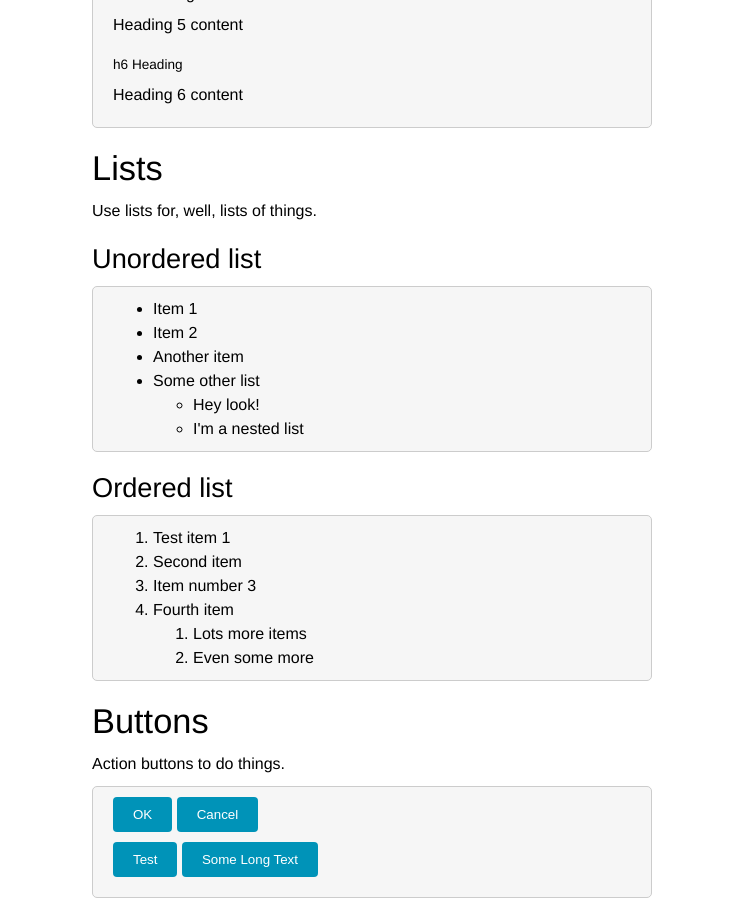
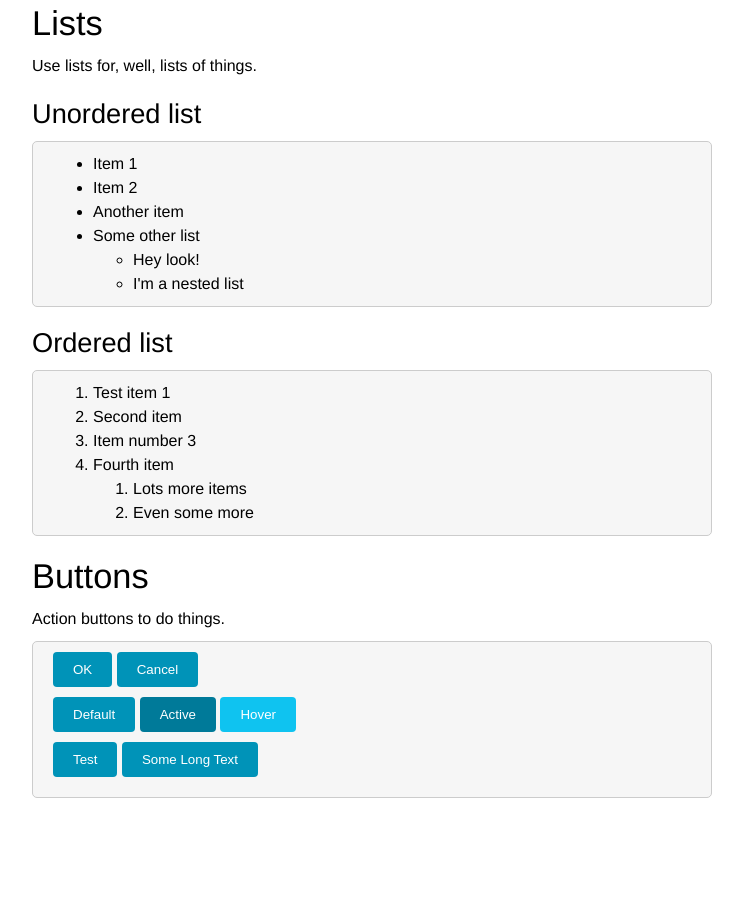
Before and after one commit to conradz/hut-base, a plain HTML site: page index.html in a window 1280 px wide. Shown: the part 1646-2554 px from the top of the page, without its empty margins (268-1011 px from the left). After the commit the page ends 2454 px from the top, so only its background shows below. Drawn offline with Linux system fonts and the light colour scheme.

Commit message:
Update example

```diff
--- a/example.css
+++ b/example.css
@@ -39,20 +39,20 @@
   box-sizing: border-box;
 }
 
-/* Root and body element fill whole window and have no margin */
-
 html,
 body {
-  width: 100%;
-  height: 100%;
   margin: 0;
   padding: 0;
 }
 
-/* Enable scroll on body element */
+html {
+  width: 100%;
+  height: 100%;
+  overflow: auto;
+}
 
 body {
-  overflow: auto;
+  overflow: hidden;
 }
 
 /* Element definitions for HTML5 elements, taken from normalize.css */
@@ -149,18 +149,20 @@ button {
   transition: background-color 0.3s;
 }
 
-button:hover {
+button:hover,
+button.hover {
   background-color: #0FC3F0;
 }
 
-button:active {
+button:active,
+button.active {
   background-color: #007A99;
 }
 
-.container {
+body {
   padding: 0 20px 10px 20px;
   margin: 0 auto;
-  max-width: 600px;
+  max-width: 720px;
   overflow: hidden;
 }
 
--- a/index.html
+++ b/index.html
@@ -7,10 +7,10 @@
         <link rel="stylesheet" href="example.css">
     </head>
     <body>
-        <div class="container">
-            <h1>HTML UI Toolkit</h1>
-            <hr>
+        <h1>HTML UI Toolkit</h1>
+        <hr>
 
+        <section id="getting-started">
             <h2>Getting Started</h2>
             <p>
                 This project contains the base styles for the HTML UI Toolkit.
@@ -24,7 +24,9 @@
                     View the code on Github.
                 </a>
             </p>
+        </section>
 
+        <section id="paragraphs">
             <h2>Paragraphs</h2>
             <p>
                 Use paragraphs for body copy. You can change line spacing with
@@ -32,21 +34,50 @@
             </p>
 
             <div class="example">
-                <p>
-                    Lorem ipsum dolor sit amet, consectetur adipiscing elit. Donec a diam lectus. Sed sit amet ipsum mauris. Maecenas congue ligula ac quam viverra nec consectetur ante hendrerit. Donec et mollis dolor. Praesent et diam eget libero egestas mattis sit amet vitae augue. Nam tincidunt congue enim, ut porta lorem lacinia consectetur. Donec ut libero sed arcu vehicula ultricies a non tortor. Lorem ipsum dolor sit amet, consectetur adipiscing elit. Aenean ut gravida lorem. Ut turpis felis, pulvinar a semper sed, adipiscing id dolor. Pellentesque auctor nisi id magna consequat sagittis. Curabitur dapibus enim sit amet elit pharetra tincidunt feugiat nisl imperdiet. Ut convallis libero in urna ultrices accumsan. Donec sed odio eros. Donec viverra mi quis quam pulvinar at malesuada arcu rhoncus. Cum sociis natoque penatibus et magnis dis parturient montes, nascetur ridiculus mus. In rutrum accumsan ultricies. Mauris vitae nisi at sem facilisis semper ac in est.
-                </p>
+                <p>Lorem ipsum dolor sit amet, consectetur adipiscing elit.
+                Donec a diam lectus. Sed sit amet ipsum mauris. Maecenas congue
+                ligula ac quam viverra nec consectetur ante hendrerit. Donec et
+                mollis dolor. Praesent et diam eget libero egestas mattis sit
+                amet vitae augue. Nam tincidunt congue enim, ut porta lorem
+                lacinia consectetur. Donec ut libero sed arcu vehicula
+                ultricies a non tortor. Lorem ipsum dolor sit amet, consectetur
+                adipiscing elit. Aenean ut gravida lorem. Ut turpis felis,
+                pulvinar a semper sed, adipiscing id dolor. Pellentesque auctor
+                nisi id magna consequat sagittis. Curabitur dapibus enim sit
+                amet elit pharetra tincidunt feugiat nisl imperdiet. Ut
+                convallis libero in urna ultrices accumsan. Donec sed odio
+                eros.  Donec viverra mi quis quam pulvinar at malesuada arcu
+                rhoncus. Cum sociis natoque penatibus et magnis dis parturient
+                montes, nascetur ridiculus mus. In rutrum accumsan ultricies.
+                Mauris vitae nisi at sem facilisis semper ac in est.</p>
 
-                <p>
-                    Vivamus fermentum semper porta. Nunc diam velit, adipiscing ut tristique vitae, sagittis vel odio. Maecenas convallis ullamcorper ultricies. Curabitur ornare, ligula semper consectetur sagittis, nisi diam iaculis velit, id fringilla sem nunc vel mi. Nam dictum, odio nec pretium volutpat, arcu ante placerat erat, non tristique elit urna et turpis. Quisque mi metus, ornare sit amet fermentum et, tincidunt et orci. Fusce eget orci a orci congue vestibulum. Ut dolor diam, elementum et vestibulum eu, porttitor vel elit. Curabitur venenatis pulvinar tellus gravida ornare. Sed et erat faucibus nunc euismod ultricies ut id justo. Nullam cursus suscipit nisi, et ultrices justo sodales nec. Fusce venenatis facilisis lectus ac semper. Aliquam at massa ipsum. Quisque bibendum purus convallis nulla ultrices ultricies. Nullam aliquam, mi eu aliquam tincidunt, purus velit laoreet tortor, viverra pretium nisi quam vitae mi. Fusce vel volutpat elit. Nam sagittis nisi dui.
-                </p>
+                <p>Vivamus fermentum semper porta. Nunc diam velit, adipiscing
+                ut tristique vitae, sagittis vel odio. Maecenas convallis
+                ullamcorper ultricies. Curabitur ornare, ligula semper
+                consectetur sagittis, nisi diam iaculis velit, id fringilla sem
+                nunc vel mi. Nam dictum, odio nec pretium volutpat, arcu ante
+                placerat erat, non tristique elit urna et turpis.  Quisque mi
+                metus, ornare sit amet fermentum et, tincidunt et orci. Fusce
+                eget orci a orci congue vestibulum. Ut dolor diam, elementum et
+                vestibulum eu, porttitor vel elit.  Curabitur venenatis
+                pulvinar tellus gravida ornare. Sed et erat faucibus nunc
+                euismod ultricies ut id justo. Nullam cursus suscipit nisi, et
+                ultrices justo sodales nec. Fusce venenatis facilisis lectus ac
+                semper.  Aliquam at massa ipsum. Quisque bibendum purus
+                convallis nulla ultrices ultricies. Nullam aliquam, mi eu
+                aliquam tincidunt, purus velit laoreet tortor, viverra pretium
+                nisi quam vitae mi.  Fusce vel volutpat elit. Nam sagittis nisi
+                dui.</p>
             </div>
+        </section>
 
+        <section id="headings">
             <h2>Headings</h2>
             <p>
                 This module provides basic styling for the
                 <code>&lt;h1&gt;</code> through <code>&lt;h6&gt;</code>
-                elements. You can change the size of the headings by setting the
-                <code>font-size-h*</code> variables.
+                elements.  You can change the size of the headings by setting
+                the <code>font-size-h*</code> variables.
             </p>
 
             <div class="example">
@@ -68,7 +99,9 @@
                 <h6>h6 Heading</h6>
                 <p>Heading 6 content</p>
             </div>
+        </section>
 
+        <section id="lists">
             <h2>Lists</h2>
             <p>Use lists for, well, lists of things.</p>
 
@@ -101,7 +134,9 @@
                     </li>
                 </ol>
             </div>
+        </section>
 
+        <section id="buttons">
             <h2>Buttons</h2>
             <p>Action buttons to do things.</p>
 
@@ -112,10 +147,17 @@
                 </p>
 
                 <p>
+                    <button>Default</button>
+                    <button class="active">Active</button>
+                    <button class="hover">Hover</button>
+                </p>
+
+                <p>
                     <button>Test</button>
                     <button>Some Long Text</button>
                 </p>
             </div>
-        </div>
+        </section>
+
     </body>
 </html>
```
